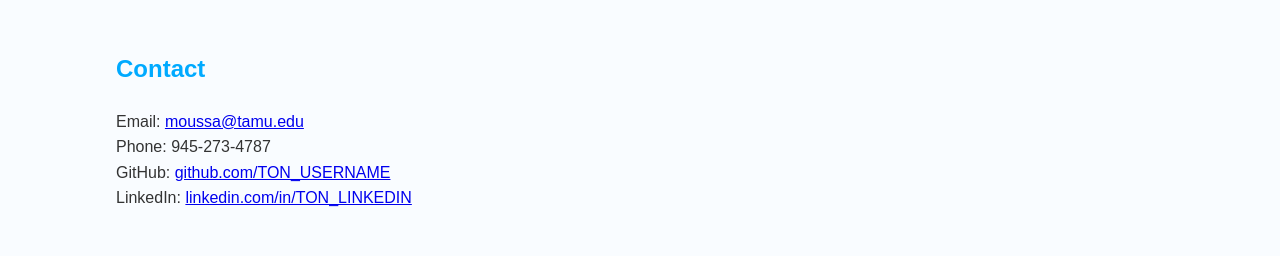
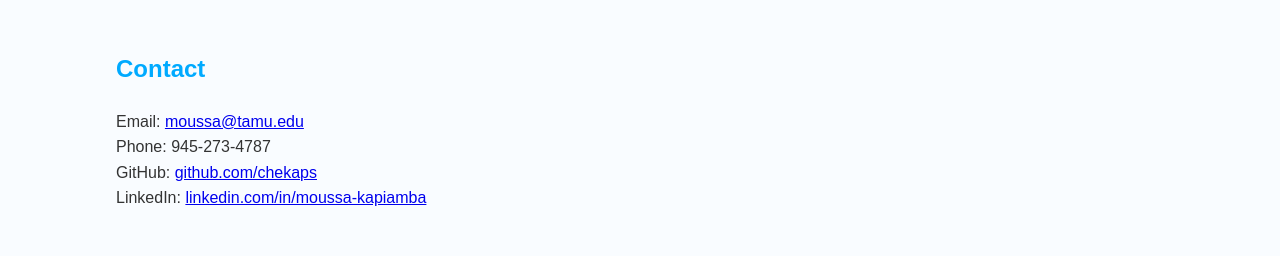
Before and after one commit to chekaps/chekaps.github.io, a plain HTML site: page index.html in a window 1280 px wide. Shown: the part 2503-2759 px from the top of the page. Drawn offline with Linux system fonts and the light colour scheme.

Commit message:
Update GitHub and LinkedIn links in index.html

```diff
--- a/index.html
+++ b/index.html
@@ -85,8 +85,8 @@
       <h2>Contact</h2>
       <p>Email: <a href="mailto:moussa@tamu.edu">moussa@tamu.edu</a></p>
       <p>Phone: 945-273-4787</p>
-      <p>GitHub: <a href="https://github.com/TON_USERNAME" target="_blank">github.com/TON_USERNAME</a></p>
-      <p>LinkedIn: <a href="https://linkedin.com/in/TON_LINKEDIN" target="_blank">linkedin.com/in/TON_LINKEDIN</a></p>
+      <p>GitHub: <a href="https://github.com/chekaps" target="_blank">github.com/chekaps</a></p>
+<p>LinkedIn: <a href="https://www.linkedin.com/in/moussa-kapiamba" target="_blank">linkedin.com/in/moussa-kapiamba</a></p>
     </div>
   </section>
 
```
